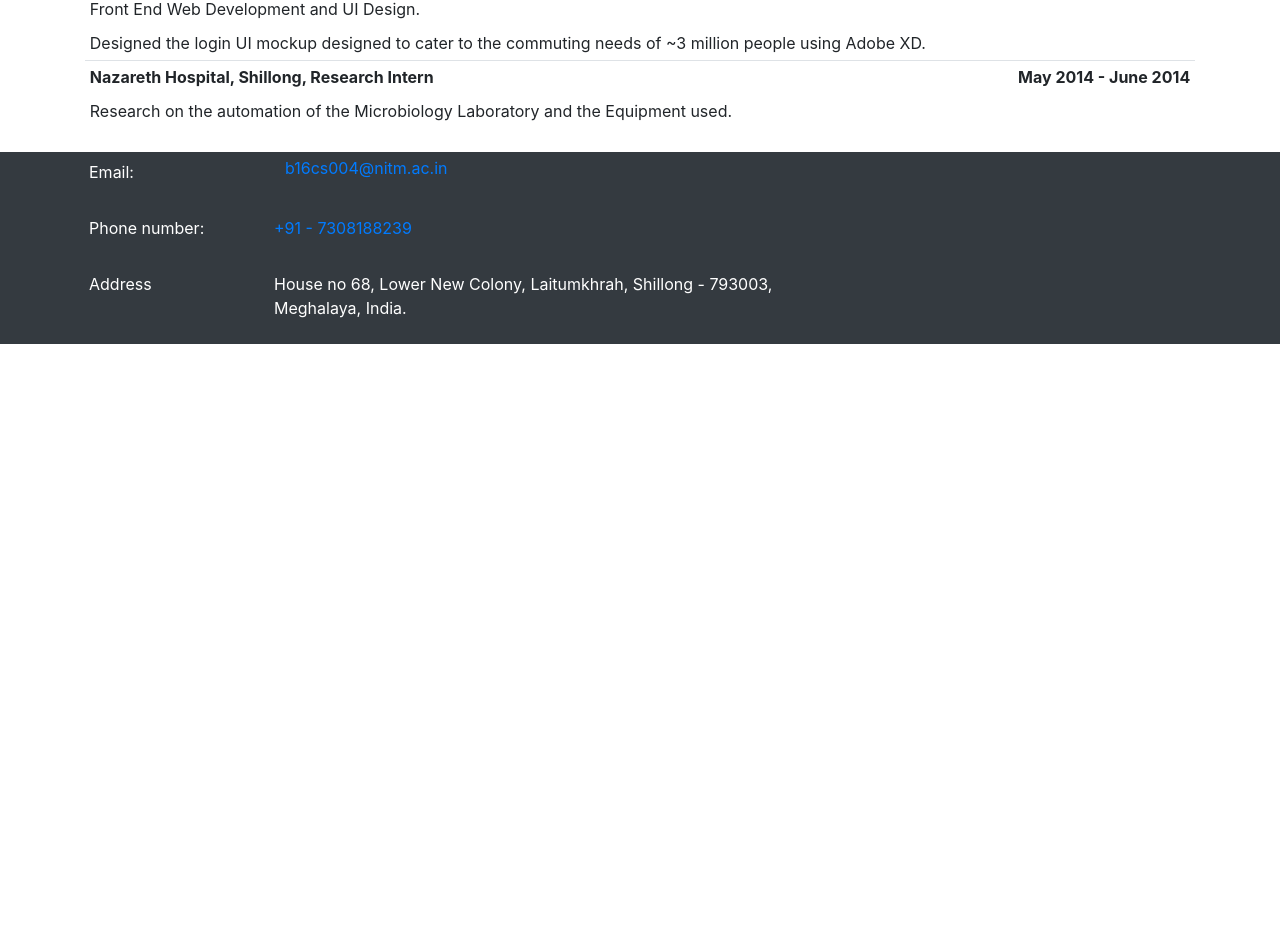
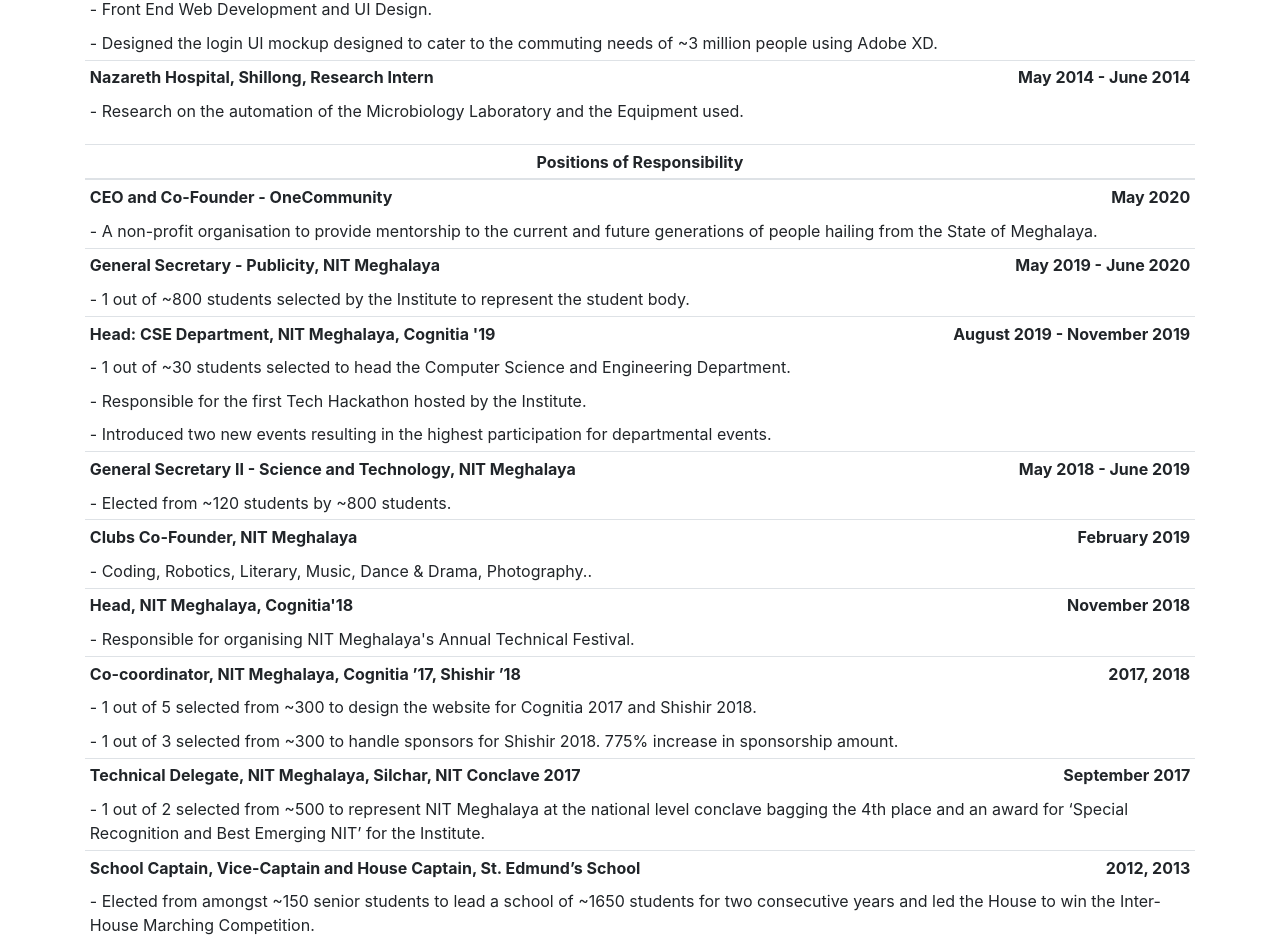
Before and after one commit to Mawlong/CV, a React (Create React App) app in the folder cv/: page / in a window 1280 px wide. Shown: the part 714-1666 px from the top of the page. Before the commit the page ends 1066 px from the top, so only its background shows below. Built offline with nearby package versions, Linux system fonts and the light colour scheme; the HTML template or start-up script is replaced by a standard one.

Commit message:
added position of responsibility

```diff
--- a/cv/src/App.js
+++ b/cv/src/App.js
@@ -1,8 +1,10 @@
 import React from 'react';
 import './App.css';
+
 import Education from './components/education'
 import Proficiency from './components/technicalProficiency'
 import Internships from './components/internships'
+import Responsibility from './components/posResponsibility'
 
 
 import Navigation from './components/navbar';
@@ -15,6 +17,7 @@
       <Education/>
       <Proficiency/>
       <Internships/>
+      <Responsibility/>
       <Footer/>
     </div>
 
--- a/cv/src/components/education.js
+++ b/cv/src/components/education.js
@@ -27,7 +27,7 @@
                         <td>B.Tech</td>
                         <td>NIT Meghalaya</td>
                         <td>8.01</td>
-                        <td>2016-2020</td>
+                        <td>2020</td>
                     </tr>
 
                     <tr>
--- a/cv/src/components/internships.js
+++ b/cv/src/components/internships.js
@@ -20,13 +20,13 @@
 
                 <tr>
                     <td  colSpan="3" style={{textAlign:"left", border:"none"}} >
-                        Contributed towards ~600% improvement in the sales funnel efficiency by working on process-driven growth through automation, introducing Kanban methods, reviewing and updating cross-team workflows thereby reducing turn-around-times by ~30%.
+                        - Contributed towards ~600% improvement in the sales funnel efficiency by working on process-driven growth through automation, introducing Kanban methods, reviewing and updating cross-team workflows thereby reducing turn-around-times by ~30%.
                     </td>
                 </tr>
 
                 <tr>
                     <td  colSpan="3" style={{textAlign:"left", border:"none"}}>
-                        Ideated and led the development of a consolidated client information dashboard to aid the Sales team and also track KPIs.
+                        - Ideated and led the development of a consolidated client information dashboard to aid the Sales team and also track KPIs.
                     </td>
                 </tr>
 
@@ -41,20 +41,20 @@
 
                 <tr>
                     <td  colSpan="3" style={{textAlign:"left", border:"none"}} >
-                        Search Engine Optimization: Contributed towards 246.36 % increase in organic traffic to the website.
+                        - Search Engine Optimization: Contributed towards 246.36 % increase in organic traffic to the website.
                     </td>
                 </tr>
 
                 <tr>
                     <td colSpan="3" style={{textAlign:"left", border:"none"}}>
-                        YouTube Channel Manager: Responsible for a 500% increase in Video Production/month resulting in a 196.18%
+                        - YouTube Channel Manager: Responsible for a 500% increase in Video Production/month resulting in a 196.18%
                         increase in 'Watch Time' (primary metric).
                     </td>
                 </tr>
 
                 <tr>
                     <td  colSpan="3" style={{textAlign:"left", border:"none"}}>
-                        Talent Acquisition: hired the second batch of Interns for various roles in the Digital Marketing Department.
+                        - Talent Acquisition: hired the second batch of Interns for various roles in the Digital Marketing Department.
                     </td>
                 </tr>
 
@@ -68,13 +68,13 @@
 
                 <tr>
                     <td  colSpan="3" style={{textAlign:"left", border:"none"}} >
-                        Front End Web Development and UI Design.
+                        - Front End Web Development and UI Design.
                     </td>
                 </tr>
 
                 <tr>
                     <td  colSpan="3" style={{textAlign:"left", border:"none"}}>
-                        Designed the login UI mockup designed to cater to the commuting needs of ~3 million people using Adobe XD.
+                        - Designed the login UI mockup designed to cater to the commuting needs of ~3 million people using Adobe XD.
                     </td>
                 </tr>
 
@@ -89,7 +89,7 @@
 
                 <tr>
                     <td  colSpan="3" style={{textAlign:"left", border:"none"}}>
-                        Research on the automation of the Microbiology Laboratory and the Equipment used.
+                        - Research on the automation of the Microbiology Laboratory and the Equipment used.
                     </td>
                 </tr>
             </tbody>
--- /dev/null
+++ b/cv/src/components/posResponsibility.js
@@ -0,0 +1,160 @@
+import React from 'react'
+import {Container, Table} from 'react-bootstrap'
+
+function posResponsibility() {
+    return (
+        <Container>
+        <Table responsive size="sm">
+            <thead>
+                <th colSpan="4">
+                    Positions of Responsibility
+                </th>
+            </thead>
+            <tbody>
+
+                <tr>
+                    <td colSpan="4" style={{textAlign:"left", fontWeight:"bold", border:"none"}}>
+                        CEO and Co-Founder - OneCommunity <span style={{float:"right"}}>May 2020</span>
+                    </td>
+                </tr>
+
+                <tr>
+                    <td  colSpan="3" style={{textAlign:"left", border:"none"}}>
+                        - A non-profit organisation to provide mentorship to the current and future generations of people hailing from the State of Meghalaya.
+                    </td>
+                </tr>
+
+
+                <tr>
+                    <td colSpan="4" style={{textAlign:"left", fontWeight:"bold"}}>
+                        General Secretary - Publicity, NIT Meghalaya <span style={{float:"right"}}>May 2019 - June 2020</span>
+                    </td>
+                </tr>
+
+                <tr>
+                    <td  colSpan="3" style={{textAlign:"left", border:"none"}}>
+                        - 1 out of ~800 students selected by the Institute to represent the student body.
+                    </td>
+                </tr>
+
+
+
+                <tr>
+                    <td colSpan="4" style={{textAlign:"left", fontWeight:"bold"}}>
+                        Head: CSE Department, NIT Meghalaya, Cognitia '19 <span style={{float:"right"}}>August 2019 - November 2019</span>
+                    </td>
+                </tr>
+
+                <tr>
+                    <td  colSpan="3" style={{textAlign:"left", border:"none"}}>
+                        - 1 out of ~30 students selected to head the Computer Science and Engineering Department.
+                    </td>
+                </tr>
+
+                <tr>
+                    <td  colSpan="3" style={{textAlign:"left", border:"none"}}>
+                        - Responsible for the first Tech Hackathon hosted by the Institute.
+                    </td>
+                </tr>
+
+                <tr>
+                    <td  colSpan="3" style={{textAlign:"left", border:"none"}}>
+                        - Introduced two new events resulting in the highest participation for departmental events.
+                    </td>
+                </tr>
+
+
+
+                <tr>
+                    <td colSpan="4" style={{textAlign:"left", fontWeight:"bold"}}>
+                        General Secretary II - Science and Technology, NIT Meghalaya <span style={{float:"right"}}>May 2018 - June 2019</span>
+                    </td>
+                </tr>
+
+                <tr>
+                    <td  colSpan="3" style={{textAlign:"left", border:"none"}}>
+                        - Elected from ~120 students by ~800 students.
+                    </td>
+                </tr>
+
+
+                <tr>
+                    <td colSpan="4" style={{textAlign:"left", fontWeight:"bold"}}>
+                        Clubs Co-Founder, NIT Meghalaya <span style={{float:"right"}}>February 2019</span>
+                    </td>
+                </tr>
+
+                <tr>
+                    <td  colSpan="3" style={{textAlign:"left", border:"none"}}>
+                        - Coding, Robotics, Literary, Music, Dance &amp; Drama, Photography..
+                    </td>
+                </tr>
+
+
+
+                <tr>
+                    <td colSpan="4" style={{textAlign:"left", fontWeight:"bold"}}>
+                        Head, NIT Meghalaya, Cognitia'18 <span style={{float:"right"}}>November 2018</span>
+                    </td>
+                </tr>
+
+                <tr>
+                    <td  colSpan="3" style={{textAlign:"left", border:"none"}}>
+                        - Responsible for organising NIT Meghalaya's Annual Technical Festival.
+                    </td>
+                </tr>
+
+
+
+                <tr>
+                    <td colSpan="4" style={{textAlign:"left", fontWeight:"bold"}}>
+                        Co-coordinator, NIT Meghalaya, Cognitia ’17, Shishir ’18 <span style={{float:"right"}}>2017, 2018</span>
+                    </td>
+                </tr>
+
+                <tr>
+                    <td  colSpan="3" style={{textAlign:"left", border:"none"}}>
+                        - 1 out of 5 selected from ~300 to design the website for Cognitia 2017 and Shishir 2018.
+                    </td>
+                </tr>
+
+                <tr>
+                    <td  colSpan="3" style={{textAlign:"left", border:"none"}}>
+                        - 1 out of 3 selected from ~300 to handle sponsors for Shishir 2018. 775% increase in sponsorship amount.
+                    </td>
+                </tr>
+
+                <tr>
+                    <td colSpan="4" style={{textAlign:"left", fontWeight:"bold"}}>
+                        Technical Delegate, NIT Meghalaya, Silchar, NIT Conclave 2017 <span style={{float:"right"}}>September 2017</span>
+                    </td>
+                </tr>
+
+                <tr>
+                    <td  colSpan="3" style={{textAlign:"left", border:"none"}}>
+                        - 1 out of 2 selected from ~500 to represent NIT Meghalaya at the national level conclave bagging the 4th place and an award for ‘Special Recognition and Best Emerging NIT’ for the Institute.
+                    </td>
+                </tr>
+
+                <tr>
+                    <td colSpan="4" style={{textAlign:"left", fontWeight:"bold"}}>
+                        School Captain, Vice-Captain and House Captain, St. Edmund’s School <span style={{float:"right"}}>2012, 2013</span>
+                    </td>
+                </tr>
+
+                <tr>
+                    <td  colSpan="3" style={{textAlign:"left", border:"none"}}>
+                        - Elected from amongst ~150 senior students to lead a school of ~1650 students for two consecutive years and led the House to win the Inter-House Marching Competition.
+                    </td>
+                </tr>
+
+
+
+            </tbody>
+        </Table>
+
+    </Container>
+    )
+}
+
+export default posResponsibility
```
